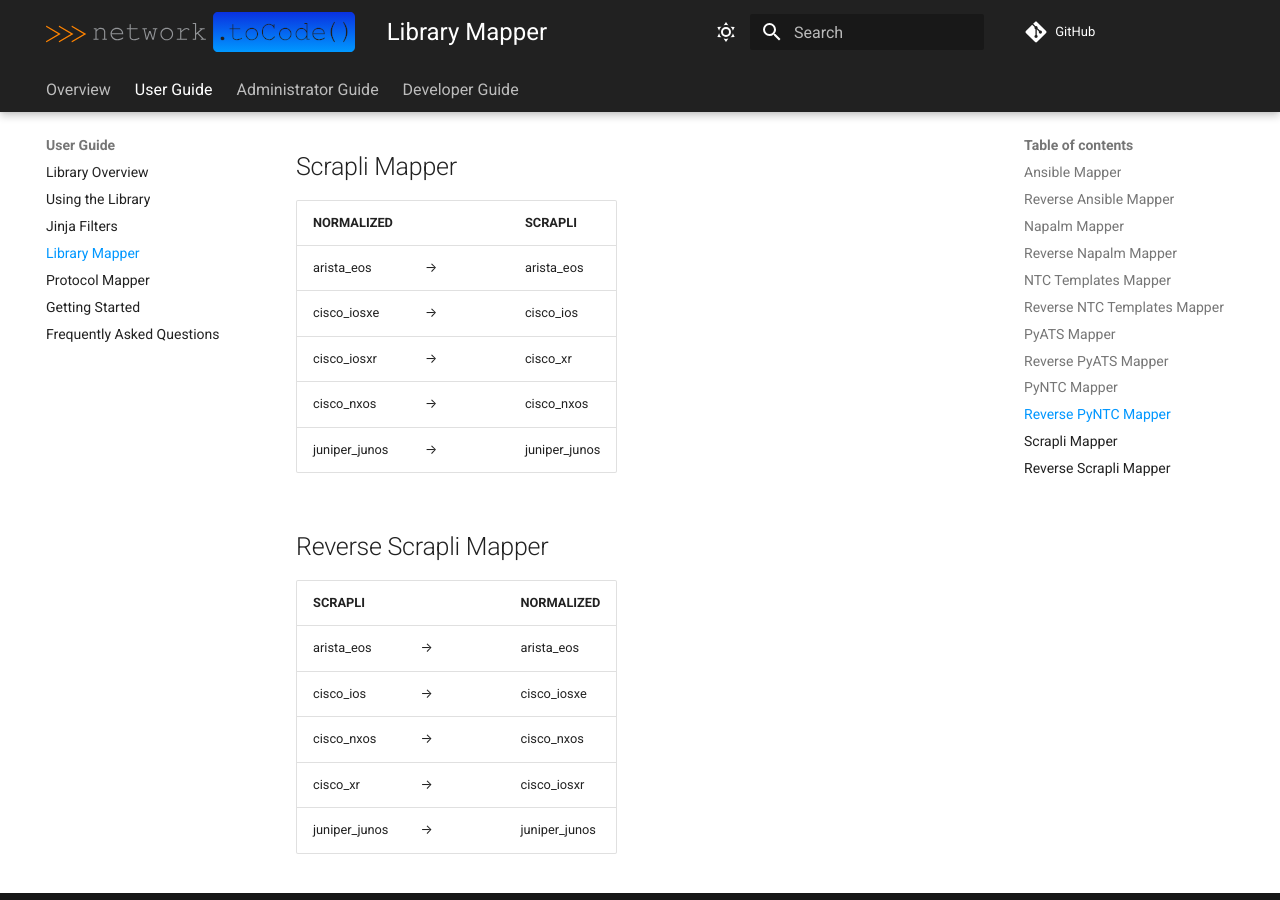
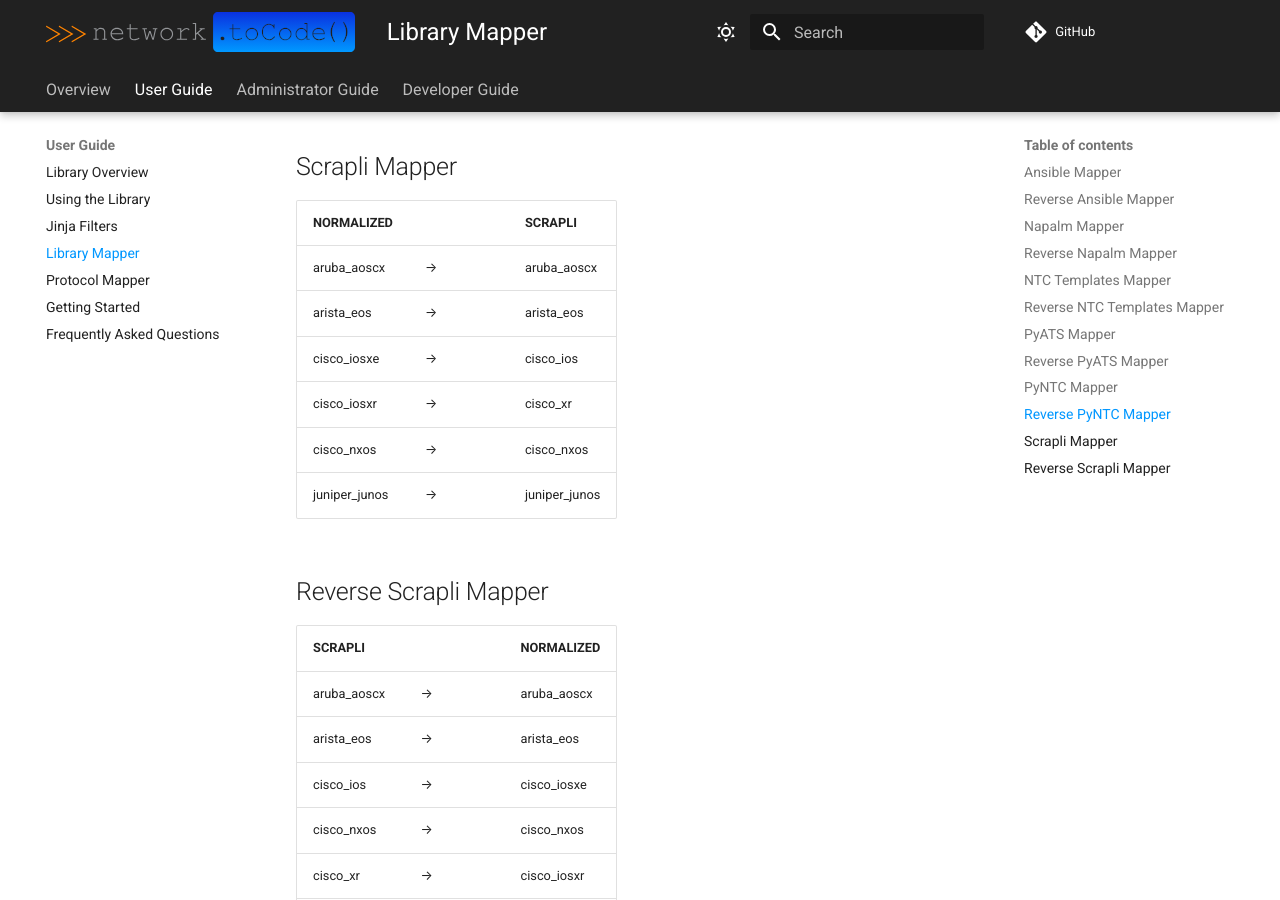
Before and after one commit to networktocode/netutils, an MkDocs documentation site: the page built from docs/user/lib_use_cases_lib_mapper.md, in a window 1280 px wide and 900 px high, scrolled down 17605 px. Built offline with MkDocs 1.6.1 and Material for MkDocs 9.7.7, drawn with Linux system fonts in a browser that asks for light colours; comment, search, counter and statistics services are not loaded.

Commit message:
add scrapli lookup mapper

```diff
--- a/docs/user/lib_mapper/scrapli.md
+++ b/docs/user/lib_mapper/scrapli.md
@@ -1,5 +1,6 @@
 | NORMALIZED | | SCRAPLI |
 | ---------- | -- | ------ |
+| aruba_aoscx | → | aruba_aoscx |
 | arista_eos | → | arista_eos |
 | cisco_iosxe | → | cisco_ios |
 | cisco_iosxr | → | cisco_xr |
--- a/docs/user/lib_mapper/scrapli_reverse.md
+++ b/docs/user/lib_mapper/scrapli_reverse.md
@@ -1,5 +1,6 @@
 | SCRAPLI | | NORMALIZED |
 | ---------- | -- | ------ |
+| aruba_aoscx | → | aruba_aoscx |
 | arista_eos | → | arista_eos |
 | cisco_ios | → | cisco_iosxe |
 | cisco_nxos | → | cisco_nxos |
```
